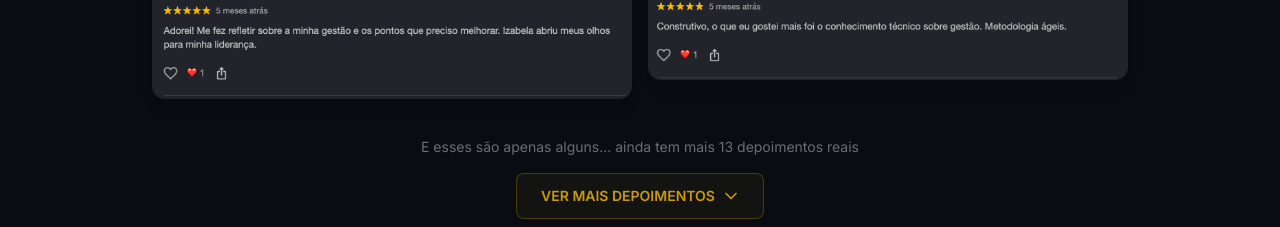
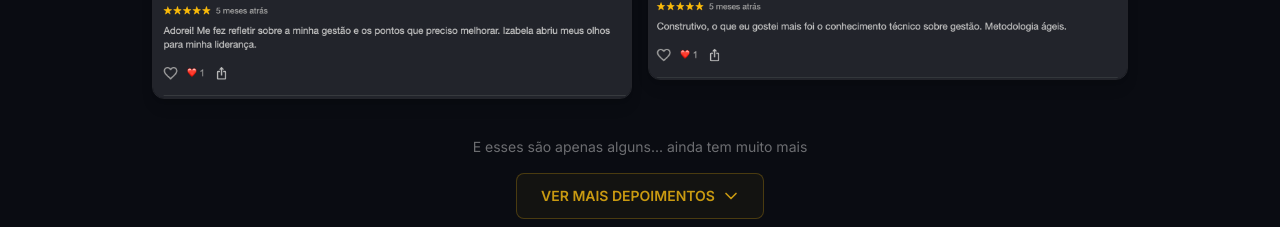
Before and after one commit to techfranca/IZA_DNA-da-Lideranca, a Next.js app: page / in a window 1280 px wide. Shown: the part 4120-4347 px from the top of the page. Built offline with nearby package versions, Linux system fonts and the light colour scheme.

Commit message:
texto depoimentos ver mais

```diff
--- a/src/app/components/Depoimentos.tsx
+++ b/src/app/components/Depoimentos.tsx
@@ -27,7 +27,7 @@ export function Depoimentos() {
         <div className="mt-8 text-center">
           <p className="text-sm text-white/40 mb-4">
             {stage === 0
-              ? `E esses são apenas alguns... ainda tem mais ${TOTAL - 4} depoimentos reais`
+              ? "E esses são apenas alguns... ainda tem muito mais"
               : `Mais ${remaining} depoimentos de líderes transformados`}
           </p>
           <button
```
